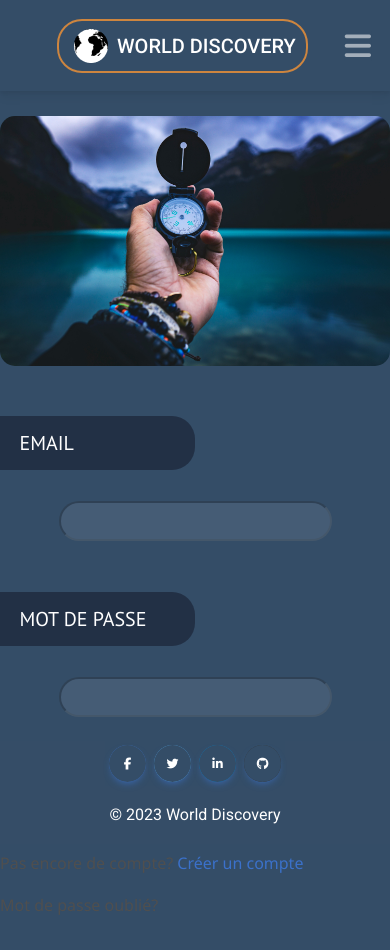
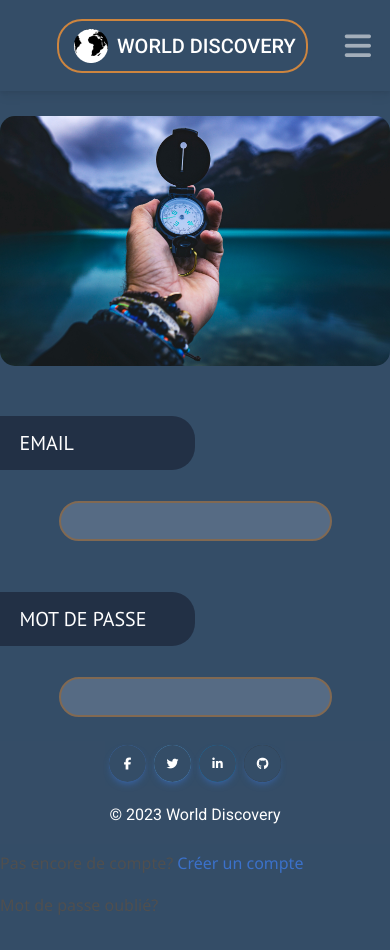
Before and after one commit to WildCodeSchool/2023-09-JS-BDX-P3-only-famous, a React (Vite) app in the folder frontend/: page /connexion in a window 390 px wide. Shown: the top 950 px of the page. Built offline with nearby package versions, Linux system fonts and the light colour scheme.

Commit message:
fixing style page connexion , mobile first

```diff
--- a/frontend/src/pages/Connexion.jsx
+++ b/frontend/src/pages/Connexion.jsx
@@ -28,7 +28,7 @@ function Connexion() {
         <div className="co-pass-container">
           <h1>MOT DE PASSE</h1>
           <input
-            type="text"
+            type="password"
             name="password"
             id="password"
             // onChange={handlePassCoChange}
--- a/frontend/src/styles/_connexion.scss
+++ b/frontend/src/styles/_connexion.scss
@@ -19,12 +19,18 @@
     margin: 13% 50% 8% 0;
   }
   input {
+    color: white;
     background-color: #7889a2;
     height: 40px;
-    border-radius: 23px;
-    opacity: 25%;
+    border-radius: 24px;
+    border: #cd853f 2px solid;
+    opacity: 50%;
     width: 70%;
     margin-left: 15%;
+    padding: 16px;
+  }
+  input:focus {
+    opacity: 100%;
   }
 }
 
```
